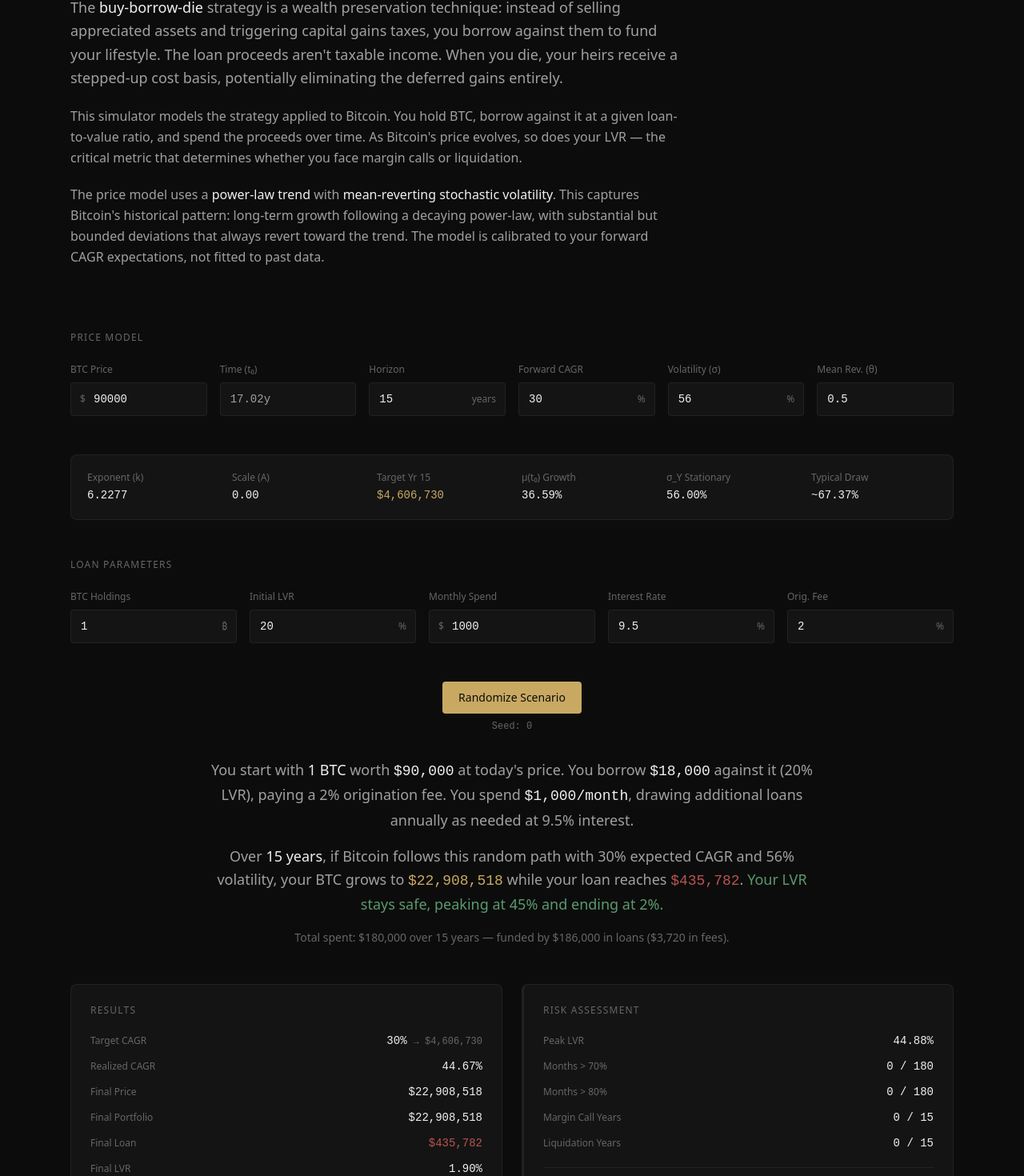
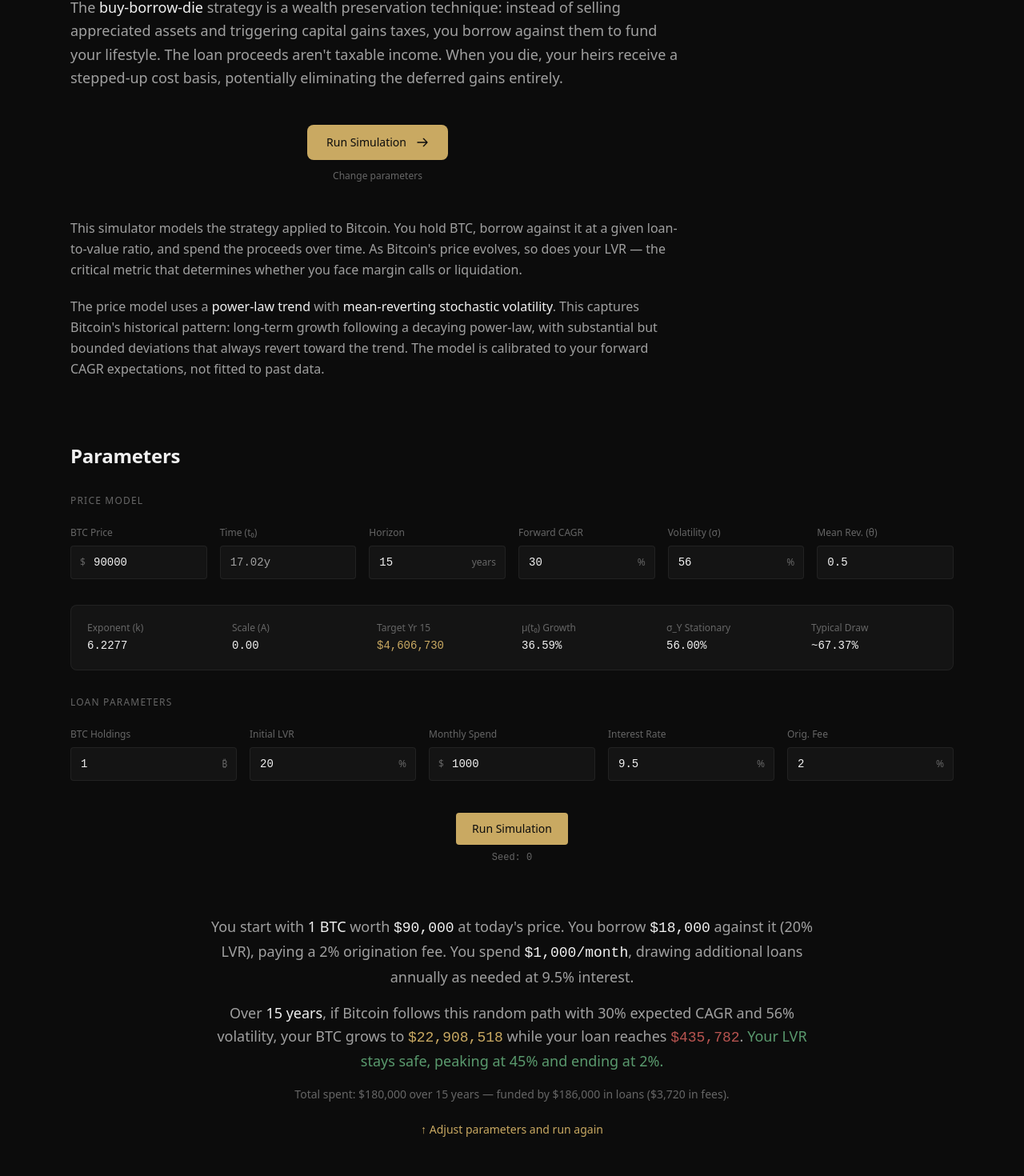
Before and after one commit to alexandre-eisenmann/btc-bbd, a React (Vite) app: page / in a window 1280 px wide. Shown: the part 117-1587 px from the top of the page at 80% size. Built offline with nearby package versions, Linux system fonts and the light colour scheme.

Commit message:
Add prominent CTA button, center title, improve UX flow

```diff
--- a/src/components/BTCBorrowSimulator.jsx
+++ b/src/components/BTCBorrowSimulator.jsx
@@ -183,6 +183,21 @@ const BTCBorrowSimulator = () => {
 
   const randomizeScenario = () => setRandomSeed(Math.floor(Math.random() * 10000));
 
+  const resultsRef = React.useRef(null);
+  const parametersRef = React.useRef(null);
+
+  const runSimulation = () => {
+    randomizeScenario();
+    // Scroll to results after a brief delay to let the state update
+    setTimeout(() => {
+      resultsRef.current?.scrollIntoView({ behavior: 'smooth', block: 'start' });
+    }, 100);
+  };
+
+  const scrollToParameters = () => {
+    parametersRef.current?.scrollIntoView({ behavior: 'smooth', block: 'start' });
+  };
+
   // Tooltip styles
   const tooltipStyle = {
     backgroundColor: '#1a1a1a',
@@ -198,7 +213,7 @@ const BTCBorrowSimulator = () => {
 
         {/* Header */}
         <header className="mb-20">
-          <h1 className="text-4xl font-semibold tracking-tight mb-6" style={{ color: 'var(--text-primary)', letterSpacing: '-0.02em' }}>
+          <h1 className="text-4xl font-semibold tracking-tight mb-6 text-center" style={{ color: 'var(--text-primary)', letterSpacing: '-0.02em' }}>
             Buy-Borrow-Die
           </h1>
 
@@ -209,6 +224,35 @@ const BTCBorrowSimulator = () => {
               you borrow against them to fund your lifestyle. The loan proceeds aren't taxable income.
               When you die, your heirs receive a stepped-up cost basis, potentially eliminating the deferred gains entirely.
             </p>
+
+            {/* Primary CTA - visible immediately */}
+            <div className="py-6 flex flex-col items-center">
+              <button
+                onClick={runSimulation}
+                className="group px-6 py-3 text-sm font-medium rounded-lg transition-all flex items-center gap-3"
+                style={{
+                  background: 'var(--accent)',
+                  color: 'var(--bg-primary)',
+                }}
+              >
+                <span>Run Simulation</span>
+                <svg
+                  className="w-4 h-4 transition-transform group-hover:translate-x-1"
+                  fill="none"
+                  viewBox="0 0 24 24"
+                  stroke="currentColor"
+                >
+                  <path strokeLinecap="round" strokeLinejoin="round" strokeWidth={2} d="M14 5l7 7m0 0l-7 7m7-7H3" />
+                </svg>
+              </button>
+              <button
+                onClick={scrollToParameters}
+                className="text-xs mt-3 transition-all hover:opacity-80"
+                style={{ color: 'var(--text-tertiary)', background: 'transparent', border: 'none', cursor: 'pointer' }}
+              >
+                Change parameters
+              </button>
+            </div>
 
             <p className="leading-relaxed" style={{ fontWeight: 300 }}>
               This simulator models the strategy applied to Bitcoin. You hold BTC, borrow against it at a given
@@ -226,11 +270,15 @@ const BTCBorrowSimulator = () => {
           </div>
         </header>
 
-        {/* Model Parameters */}
-        <section className="mb-12">
-          <h2 className="text-xs font-medium uppercase tracking-widest mb-6" style={{ color: 'var(--text-tertiary)' }}>
+        {/* Parameters Section */}
+        <section ref={parametersRef} className="mb-16 scroll-mt-8">
+          <h2 className="text-2xl font-semibold tracking-tight mb-8" style={{ color: 'var(--text-primary)', letterSpacing: '-0.01em' }}>
+            Parameters
+          </h2>
+
+          <h3 className="text-xs font-medium uppercase tracking-widest mb-6" style={{ color: 'var(--text-tertiary)' }}>
             Price Model
-          </h2>
+          </h3>
           <div className="grid grid-cols-2 md:grid-cols-3 lg:grid-cols-6 gap-4">
             <InputField
               label="BTC Price"
@@ -277,10 +325,9 @@ const BTCBorrowSimulator = () => {
               min={0.1} max={5} step={0.1}
             />
           </div>
-        </section>
 
           {/* Derived Parameters */}
-        <section className="mb-12 p-5 rounded-lg" style={{ background: 'var(--bg-secondary)', border: '1px solid var(--border-subtle)' }}>
+          <div className="my-8 p-5 rounded-lg" style={{ background: 'var(--bg-secondary)', border: '1px solid var(--border-subtle)' }}>
             <div className="grid grid-cols-2 md:grid-cols-3 lg:grid-cols-6 gap-6">
               <DerivedValue label="Exponent (k)" value={formatNumber(priceModel.k, 4)} />
               <DerivedValue label="Scale (A)" value={formatNumber(priceModel.A, 2)} />
@@ -289,13 +336,11 @@ const BTCBorrowSimulator = () => {
               <DerivedValue label="σ_Y Stationary" value={formatPercent(priceModel.stationaryStd * 100)} />
               <DerivedValue label="Typical Draw" value={`~${formatPercent((1 - Math.exp(-2 * priceModel.stationaryStd)) * 100)}`} />
             </div>
-        </section>
+          </div>
 
-        {/* Loan Parameters */}
-        <section className="mb-12">
-          <h2 className="text-xs font-medium uppercase tracking-widest mb-6" style={{ color: 'var(--text-tertiary)' }}>
+          <h3 className="text-xs font-medium uppercase tracking-widest mb-6" style={{ color: 'var(--text-tertiary)' }}>
             Loan Parameters
-          </h2>
+          </h3>
           <div className="grid grid-cols-2 md:grid-cols-5 gap-4">
             <InputField label="BTC Holdings" value={initialBTC} onChange={setInitialBTC} suffix="₿" min={0.1} max={100} step={0.1} />
             <InputField label="Initial LVR" value={initialLVR} onChange={setInitialLVR} suffix="%" min={1} max={40} step={1} />
@@ -303,10 +348,9 @@ const BTCBorrowSimulator = () => {
             <InputField label="Interest Rate" value={annualInterest} onChange={setAnnualInterest} suffix="%" min={0} max={25} step={0.5} />
             <InputField label="Orig. Fee" value={originationFee} onChange={setOriginationFee} suffix="%" min={0} max={5} step={0.1} />
           </div>
-        </section>
 
           {/* Action */}
-        <section className="mb-8 flex flex-col items-center gap-2">
+          <div className="mt-10 flex flex-col items-center gap-2">
           <button
             onClick={randomizeScenario}
             disabled={annualVolatility === 0}
@@ -318,15 +362,16 @@ const BTCBorrowSimulator = () => {
               opacity: annualVolatility === 0 ? 0.5 : 1
             }}
           >
-            Randomize Scenario
+            Run Simulation
           </button>
           <span className="text-xs font-mono" style={{ color: 'var(--text-tertiary)' }}>
             {annualVolatility === 0 ? 'Set σ > 0 for stochastic mode' : `Seed: ${randomSeed}`}
           </span>
+          </div>
         </section>
 
         {/* Narrative Summary */}
-        <section className="mb-12">
+        <section ref={resultsRef} className="mb-12 scroll-mt-8">
           <div className="max-w-3xl mx-auto text-center">
             <p className="text-lg leading-relaxed" style={{ color: 'var(--text-secondary)', fontWeight: 300 }}>
               You start with <span style={{ color: 'var(--text-primary)' }}>{initialBTC} BTC</span> worth{' '}
@@ -378,6 +423,14 @@ const BTCBorrowSimulator = () => {
               funded by {formatCurrency(monthlyData[MONTHS - 1]?.totalDrawn || INITIAL_DRAW)} in loans
               ({formatCurrency(monthlyData[MONTHS - 1]?.totalFees || INITIAL_FEE)} in fees).
             </p>
+
+            <button
+              onClick={scrollToParameters}
+              className="mt-6 text-sm transition-all hover:opacity-80"
+              style={{ color: 'var(--accent)', background: 'transparent', border: 'none', cursor: 'pointer' }}
+            >
+              ↑ Adjust parameters and run again
+            </button>
           </div>
         </section>
 
```
Lines whose indentation alone changed are shown as unchanged.
